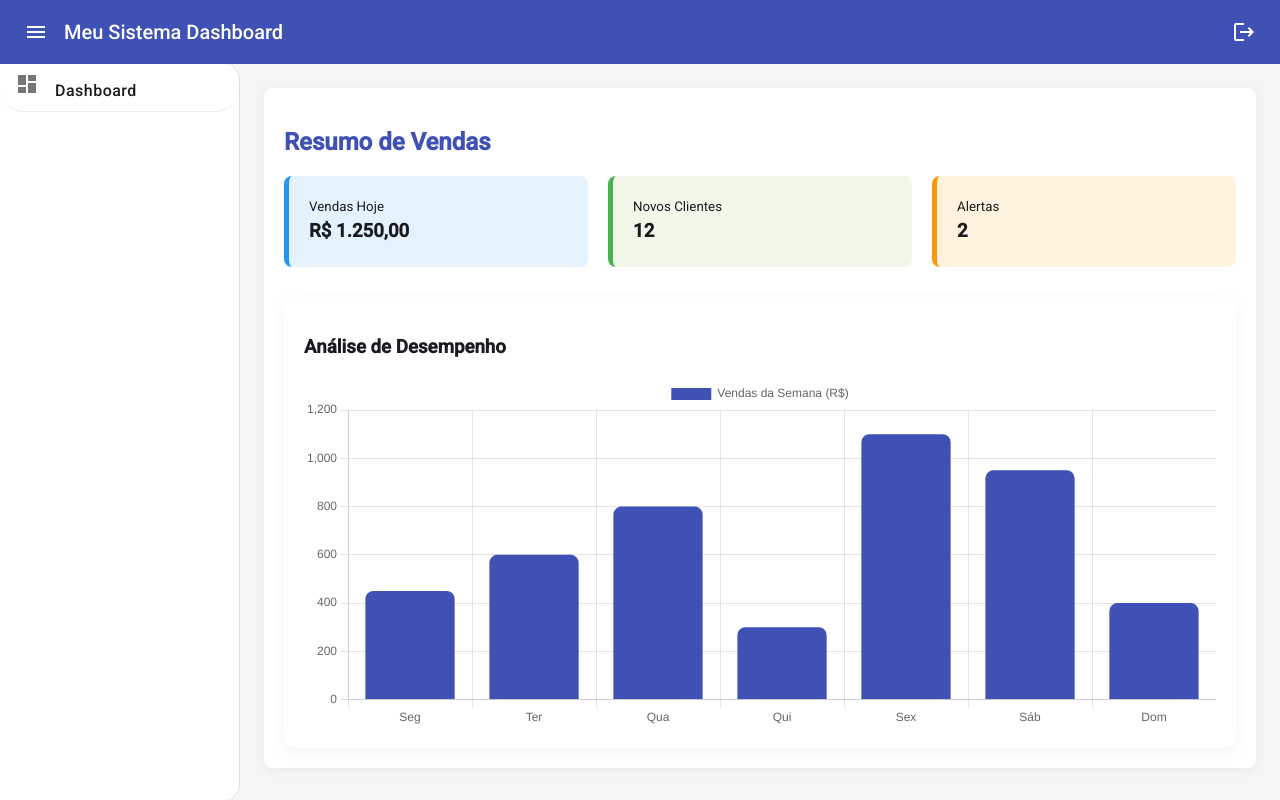
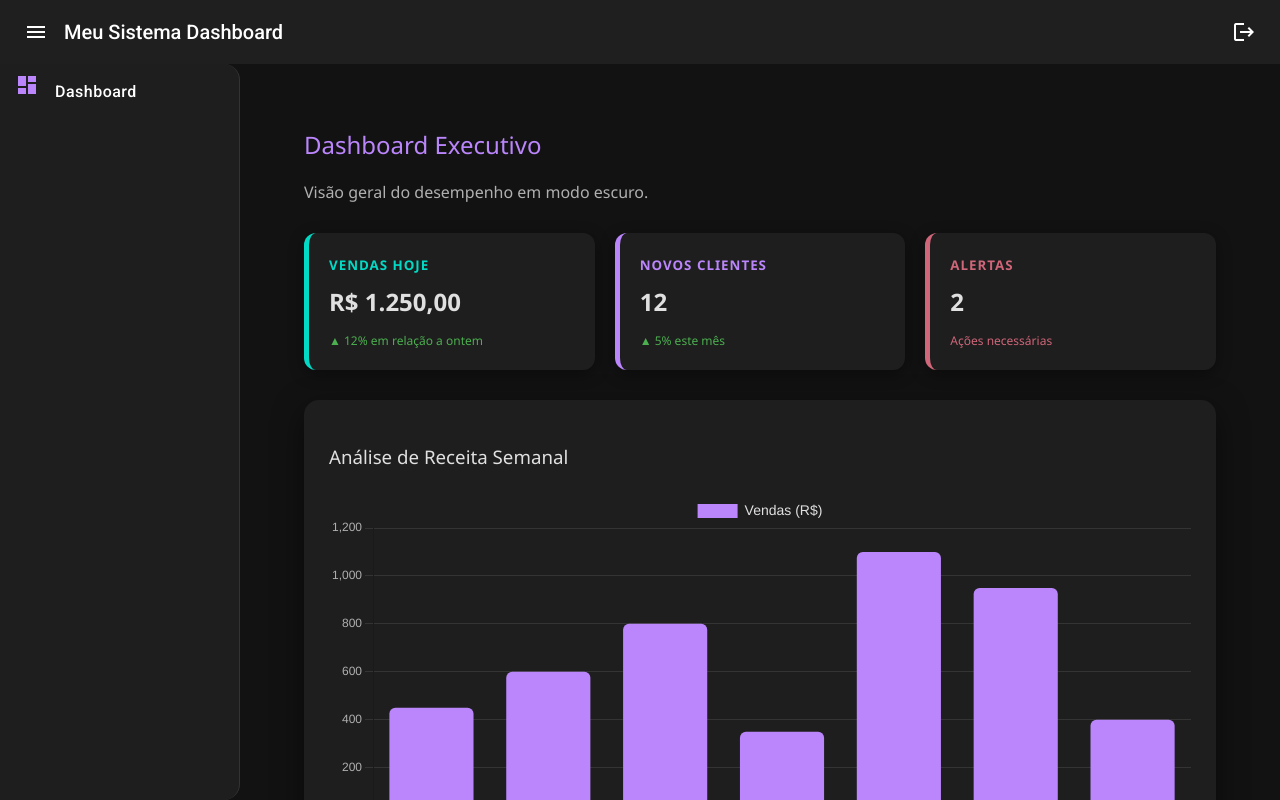
Before and after one commit to g4bri3llucas/Dashboard-Angular, an Angular app: page /dashboard in a window 1280 px wide. Built offline with nearby package versions, Linux system fonts and the light colour scheme.

Commit message:
Corrigido cor do texto Dashboard no Dark Mode

```diff
--- a/src/app/features/dashboard/dashboard.html
+++ b/src/app/features/dashboard/dashboard.html
@@ -1,23 +1,35 @@
-<h2 style="color: #3f51b5;">Resumo de Vendas</h2>
+<div style="background-color: #121212; min-height: 100vh; padding: 20px; color: #e0e0e0; font-family: 'Segoe UI', Roboto, sans-serif;">
 
-<div style="display: grid; grid-template-columns: repeat(3, 1fr); gap: 20px; margin-top: 20px;">
-<div style="background: #e3f2fd; padding: 20px; border-radius: 8px; border-left: 5px solid #2196f3;">
-<small>Vendas Hoje</small>
-<h3 style="margin: 5px 0;">R$ 1.250,00</h3>
+  <h2 style="color: #bb86fc; margin-top: 0; font-weight: 300;">Dashboard Executivo</h2>
+  <p style="color: #b0b0b0; margin-bottom: 30px;">Visão geral do desempenho em modo escuro.</p>
+
+  <div style="display: grid; grid-template-columns: repeat(3, 1fr); gap: 20px;">
+
+    <div style="background: #1e1e1e; padding: 20px; border-radius: 12px; border-left: 5px solid #03dac6; box-shadow: 0 4px 15px rgba(0,0,0,0.4);">
+      <small style="color: #03dac6; text-transform: uppercase; font-weight: bold; letter-spacing: 1px;">Vendas Hoje</small>
+      <h3 style="margin: 10px 0; font-size: 24px;">R$ 1.250,00</h3>
+      <span style="color: #4caf50; font-size: 12px;">▲ 12% em relação a ontem</span>
+    </div>
+
+    <div style="background: #1e1e1e; padding: 20px; border-radius: 12px; border-left: 5px solid #bb86fc; box-shadow: 0 4px 15px rgba(0,0,0,0.4);">
+      <small style="color: #bb86fc; text-transform: uppercase; font-weight: bold; letter-spacing: 1px;">Novos Clientes</small>
+      <h3 style="margin: 10px 0; font-size: 24px;">12</h3>
+      <span style="color: #4caf50; font-size: 12px;">▲ 5% este mês</span>
+    </div>
+
+    <div style="background: #1e1e1e; padding: 20px; border-radius: 12px; border-left: 5px solid #cf6679; box-shadow: 0 4px 15px rgba(0,0,0,0.4);">
+      <small style="color: #cf6679; text-transform: uppercase; font-weight: bold; letter-spacing: 1px;">Alertas</small>
+      <h3 style="margin: 10px 0; font-size: 24px;">2</h3>
+      <span style="color: #cf6679; font-size: 12px;">Ações necessárias</span>
+    </div>
+
+  </div>
+
+  <div style="margin-top: 30px; background: #1e1e1e; padding: 25px; border-radius: 15px; box-shadow: 0 10px 30px rgba(0,0,0,0.5);">
+    <h3 style="color: #e0e0e0; margin-bottom: 25px; font-weight: 400;">Análise de Receita Semanal</h3>
+    <div style="height: 350px; position: relative;">
+      <canvas #graficoCanvas></canvas>
+    </div>
+  </div>
+
 </div>
-<div style="background: #f1f8e9; padding: 20px; border-radius: 8px; border-left: 5px solid #4caf50;">
-<small>Novos Clientes</small>
-<h3 style="margin: 5px 0;">12</h3>
-</div>
-<div style="background: #fff3e0; padding: 20px; border-radius: 8px; border-left: 5px solid #ff9800;">
-<small>Alertas</small>
-<h3 style="margin: 5px 0;">2</h3>
-</div>
-</div>
-
-<div style="margin-top: 30px; background: white; padding: 20px; border-radius: 12px; box-shadow: 0 4px 15px rgba(0,0,0,0.05);">
-<h3 style="margin-bottom: 20px;">Análise de Desempenho</h3>
-<div style="height: 350px; position: relative;">
-<canvas #graficoCanvas></canvas>
-</div>
-</div>
--- a/src/app/features/dashboard/dashboard.ts
+++ b/src/app/features/dashboard/dashboard.ts
@@ -10,28 +10,23 @@ templateUrl: './dashboard.html',
   styleUrl: './dashboard.css'
 })
 export class Dashboard implements AfterViewInit {
-// A exclamação (!) garante ao Angular que esse elemento vai existir
   @ViewChild('graficoCanvas') elementoCanvas!: ElementRef;
-
   grafico: any;
 
   constructor() {
-// Isso é obrigatório para o Chart.js funcionar
+    // Registra os componentes globais do Chart.js
     Chart.register(...registerables);
   }
 
   ngAfterViewInit() {
-// Damos 1 segundo para o Angular renderizar o HTML antes de desenhar
+    // Timeout para garantir que o DOM dark mode carregou 100%
     setTimeout(() => {
       this.renderizarGrafico();
-}, 1000);
+    }, 800);
   }
 
   renderizarGrafico() {
-if (!this.elementoCanvas) {
-alert("Erro: O Angular não encontrou o #graficoCanvas no HTML!");
-return;
-}
+    if (!this.elementoCanvas) return;
 
     const ctx = this.elementoCanvas.nativeElement.getContext('2d');
 
@@ -44,10 +39,12 @@ this.grafico = new Chart(ctx, {
       data: {
         labels: ['Seg', 'Ter', 'Qua', 'Qui', 'Sex', 'Sáb', 'Dom'],
         datasets: [{
-      label: 'Vendas da Semana (R$)',
-      data: [450, 600, 800, 300, 1100, 950, 400],
-      backgroundColor: '#3f51b5',
-      borderRadius: 8
+          label: 'Vendas (R$)',
+          data: [450, 600, 800, 350, 1100, 950, 400],
+          backgroundColor: '#bb86fc', // Roxo Neon
+          hoverBackgroundColor: '#03dac6', // Muda para Turquesa ao passar o mouse
+          borderRadius: 6,
+          borderWidth: 0
         }]
       },
       options: {
@@ -55,12 +52,41 @@ this.grafico = new Chart(ctx, {
         maintainAspectRatio: false,
         scales: {
           y: {
-        beginAtZero: true
+            beginAtZero: true,
+            grid: {
+              color: 'rgba(255, 255, 255, 0.1)' // Linhas de grade sutis
+            },
+            ticks: {
+              color: '#b0b0b0',
+              font: { size: 12 }
+            }
+          },
+          x: {
+            grid: {
+              display: false // Remove linhas verticais para ficar mais limpo
+            },
+            ticks: {
+              color: '#b0b0b0',
+              font: { size: 12 }
+            }
+          }
+        },
+        plugins: {
+          legend: {
+            labels: {
+              color: '#e0e0e0',
+              font: { size: 14 }
+            }
+          },
+          tooltip: {
+            backgroundColor: '#333',
+            titleColor: '#bb86fc',
+            bodyColor: '#fff',
+            padding: 12,
+            displayColors: false
           }
         }
       }
     });
-
-console.log("O gráfico foi renderizado com sucesso!");
   }
 }
--- a/src/app/features/layout/layout.css
+++ b/src/app/features/layout/layout.css
@@ -1,16 +1,15 @@
-.sidenav-container {
-  height: calc(100vh - 64px); /* Desconta a altura da barra de topo */
+/* Força total na cor branca do texto */
+::ng-deep .menu-item-dark .mdc-list-item__primary-text {
+  color: #ffffff !important;
+  opacity: 1 !important;
 }
 
-.sidenav {
-  width: 200px;
-  background-color: #fafafa;
+/* Garante que o span direto também receba a cor */
+.menu-item-dark span {
+  color: #ffffff !important;
 }
 
-.spacer {
-  flex: 1 1 auto;
+/* Hover para fundo leve */
+.menu-item-dark:hover {
+  background-color: rgba(255, 255, 255, 0.05) !important;
 }
-
-.content {
-  padding: 20px;
-}
--- a/src/app/features/layout/layout.html
+++ b/src/app/features/layout/layout.html
@@ -1,4 +1,4 @@
-<mat-toolbar color="primary" style="display: flex; justify-content: space-between; background-color: #3f51b5; color: white;">
+<mat-toolbar color="primary" style="display: flex; justify-content: space-between; background-color: #1f1f1f; color: white;">
   <div style="display: flex; align-items: center;">
     <button mat-icon-button (click)="drawer.toggle()" style="margin-right: 8px; background: none; border: none; color: white; cursor: pointer;">
       <mat-icon>menu</mat-icon>
@@ -11,18 +11,18 @@
   </button>
 </mat-toolbar>
 
-<mat-sidenav-container style="height: calc(100vh - 64px); background-color: #f5f5f5;">
-  <mat-sidenav #drawer mode="side" opened style="width: 240px; background-color: white; border-right: 1px solid #ddd;">
+<mat-sidenav-container style="height: calc(100vh - 64px); background-color: #121212;">
+  <mat-sidenav #drawer mode="side" opened style="width: 240px; border-right: 1px solid #333; background-color: #1e1e1e;">
     <mat-nav-list style="padding-top: 0;">
-      <a mat-list-item routerLink="/dashboard" style="display: flex; align-items: center; padding: 15px; text-decoration: none; color: #333; border-bottom: 1px solid #eee;">
-        <mat-icon style="margin-right: 16px; color: #757575;">dashboard</mat-icon>
+      <a mat-list-item routerLink="/dashboard" class="menu-item-dark" style="display: flex; align-items: center; padding: 15px; text-decoration: none;">
+        <mat-icon style="margin-right: 16px; color: #bb86fc;">dashboard</mat-icon>
         <span style="font-weight: 500;">Dashboard</span>
       </a>
     </mat-nav-list>
   </mat-sidenav>
 
   <mat-sidenav-content style="padding: 24px;">
-    <div style="background: white; min-height: 80vh; border-radius: 8px; padding: 20px; box-shadow: 0 2px 10px rgba(0,0,0,0.05);">
+    <div style="min-height: 80vh; border-radius: 8px; padding: 20px;">
       <router-outlet></router-outlet>
     </div>
   </mat-sidenav-content>
--- a/src/styles.css
+++ b/src/styles.css
@@ -1,14 +1,54 @@
-/* Importação corrigida sem o ~ */
+/* Importação do tema */
 @import "@angular/material/prebuilt-themes/azure-blue.css";
-
 @import url('https://fonts.googleapis.com/css2?family=Roboto:wght@300;400;500&display=swap');
 
+/* --- DARK MODE GLOBAL --- */
 html, body {
   height: 100%;
   margin: 0;
+  background-color: #121212 !important; /* */
+  color: #e0e0e0 !important;              /* */
+  font-family: Roboto, "Helvetica Neue", sans-serif;
 }
 
-body {
-  font-family: Roboto, "Helvetica Neue", sans-serif;
-  background-color: #fafafa;
+/* --- AJUSTES DO ANGULAR MATERIAL (MDC) --- */
+
+/* FORÇA BRANCO NO TÍTULO DO MENU */
+body .mat-mdc-list-item .mat-mdc-list-item-content .mat-mdc-list-item-title {
+  color: #ffffff !important;
+  font-weight: 500 !important;
+  opacity: 1 !important;
 }
+
+/* Garante que o container do item também fique branco */
+body .mat-mdc-list-item {
+  color: #ffffff !important;
+}
+
+/* Ícones */
+body .mat-mdc-list-item .mat-icon {
+  color: #bb86fc !important;
+}
+
+/* Fundo do menu */
+.mat-drawer, .mat-sidenav {
+  background-color: #1e1e1e !important;
+  border-right: 1px solid #333 !important;
+}
+
+/* Fundo do conteúdo */
+.mat-drawer-content {
+  background-color: #121212 !important;
+}
+
+/* Barra superior */
+.mat-toolbar {
+  background-color: #1f1f1f !important;
+  color: white !important;
+  box-shadow: 0 2px 10px rgba(0,0,0,0.5);
+}
+
+/* Hover */
+body .mat-mdc-list-item:hover {
+  background-color: rgba(255, 255, 255, 0.08) !important;
+}
```
Lines whose indentation alone changed are shown as unchanged.
